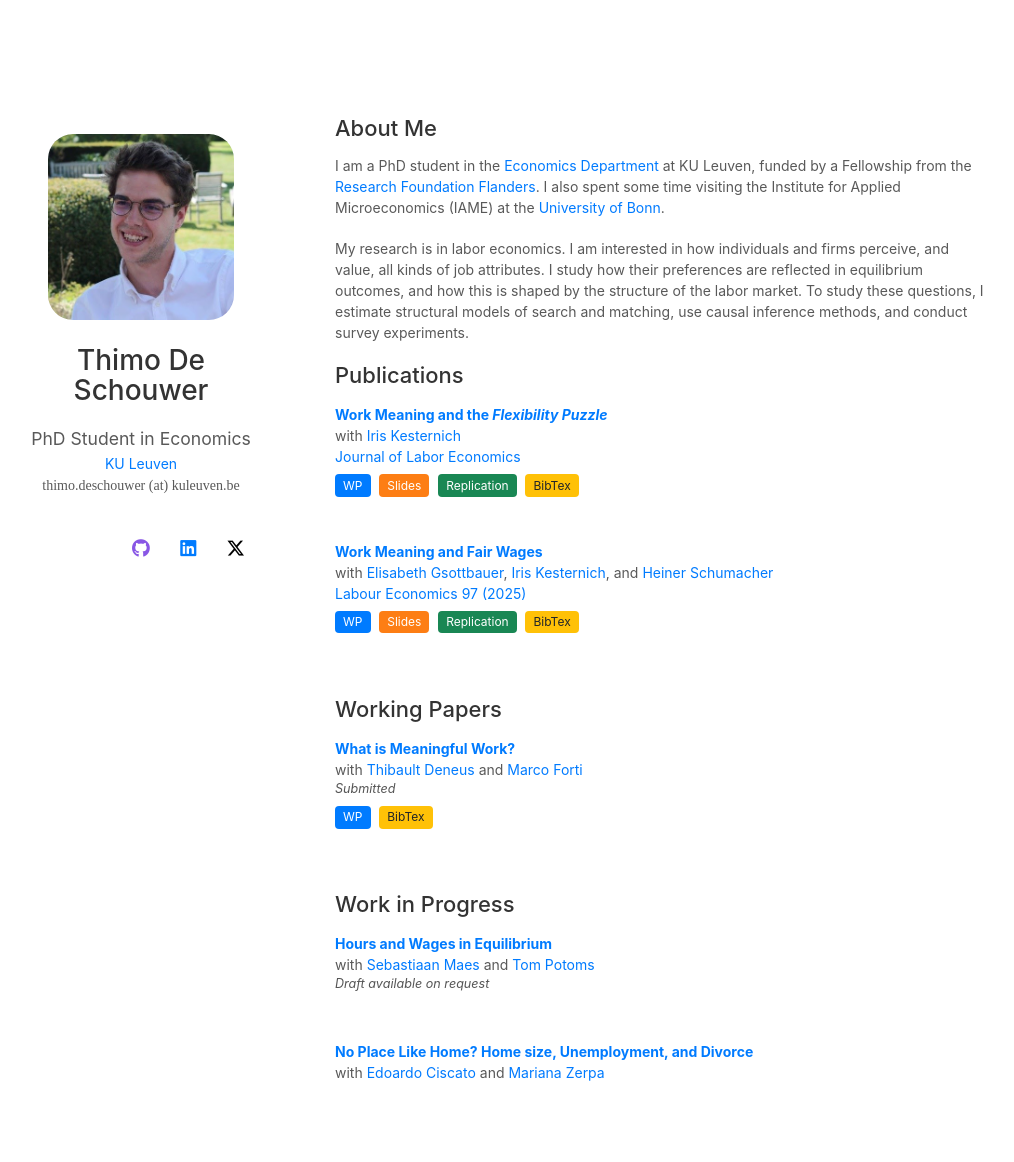
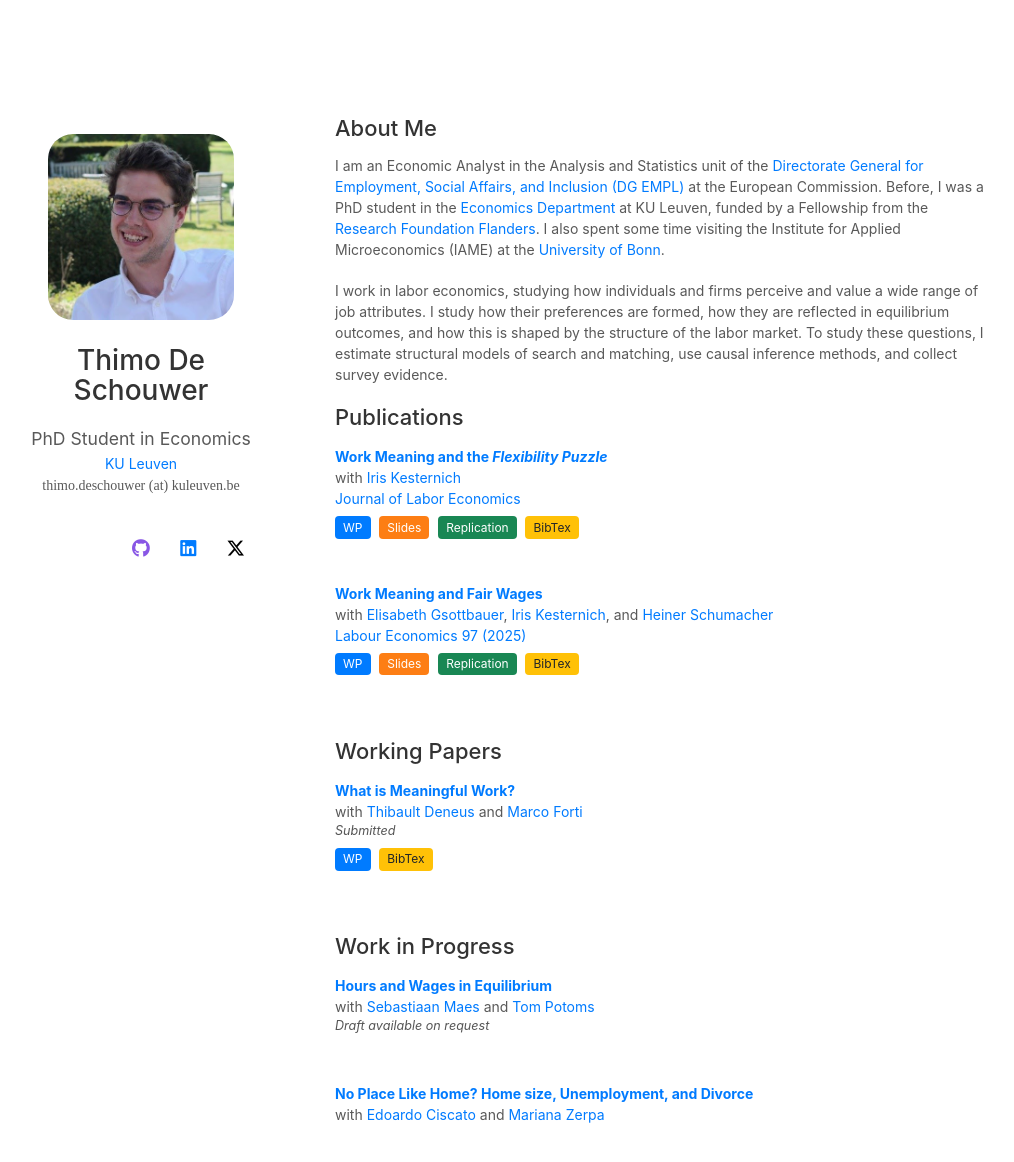
Before and after one commit to thimodeschouwer/thimodeschouwer.github.io, a Jekyll site: the page built from index.md, in a window 1280 px wide and 1259 px high. Shown: the top 1162 px of the window, without its empty margins (135-1149 px from the left). Built offline with Jekyll 4.4.1, drawn with Linux system fonts in a browser that asks for light colours; a style sheet for code colours, icons or effects is not loaded; our own code applies the rules of GitHub Pages for plain Markdown files.

Commit message:
Revise personal introduction
Updated professional role and refined research description.

```diff
--- a/index.md
+++ b/index.md
@@ -4,9 +4,9 @@ layout: homepage
 
 ## About Me
 
-I am a PhD student in the [Economics Department](https://feb.kuleuven.be/research/economics) at KU Leuven, funded by a Fellowship from the [Research Foundation Flanders](https://www.fwo.be/en/). I also spent some time visiting the Institute for Applied Microeconomics (IAME) at the [University of Bonn](https://www.uni-bonn.de/en/university/university).
+I am an Economic Analyst in the Analysis and Statistics unit of the [Directorate General for Employment, Social Affairs, and Inclusion (DG EMPL)](https://employment-social-affairs.ec.europa.eu/index_en) at the European Commission. Before, I was a PhD student in the [Economics Department](https://feb.kuleuven.be/research/economics) at KU Leuven, funded by a Fellowship from the [Research Foundation Flanders](https://www.fwo.be/en/). I also spent some time visiting the Institute for Applied Microeconomics (IAME) at the [University of Bonn](https://www.uni-bonn.de/en/university/university).
 
-My research is in labor economics. I am interested in how individuals and firms perceive, and value, all kinds of job attributes. I study how their preferences are reflected in equilibrium outcomes, and how this is shaped by the structure of the labor market. To study these questions, I estimate structural models of search and matching, use causal inference methods, and conduct survey experiments.
+I work in labor economics, studying how individuals and firms perceive and value a wide range of job attributes. I study how their preferences are formed, how they are reflected in equilibrium outcomes, and how this is shaped by the structure of the labor market. To study these questions, I estimate structural models of search and matching, use causal inference methods, and collect survey evidence.
 
 {% include_relative _includes/publications.md %}
 
```
